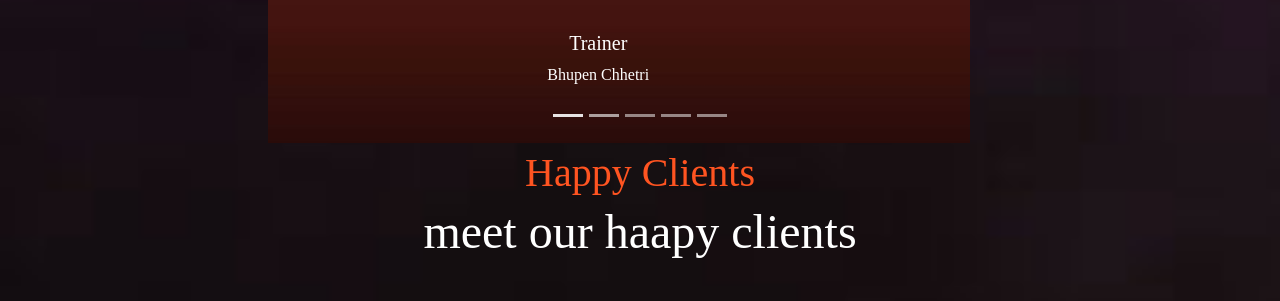
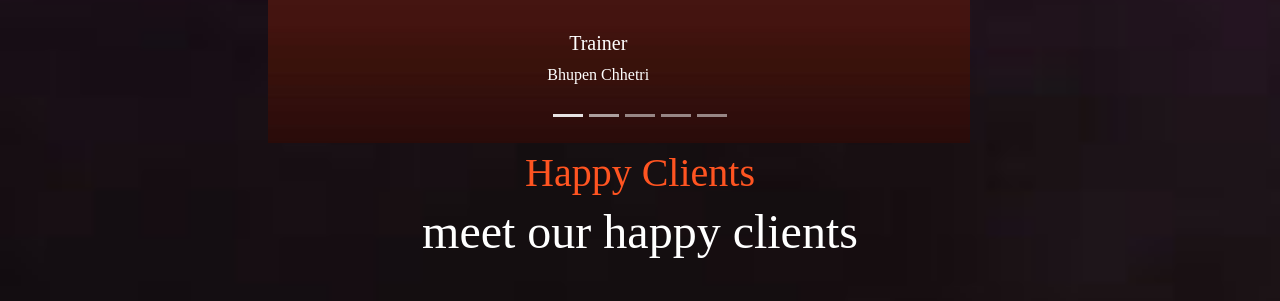
Before and after one commit to raul1258/Aesthetic-Gym-Siliguri, a plain HTML site: page index.html in a window 1280 px wide. Shown: the part 4836-5137 px from the top of the page. Drawn offline with nearby package versions, Linux system fonts and the light colour scheme; no server answers.

Commit message:
spelling error

```diff
--- a/index.html
+++ b/index.html
@@ -408,7 +408,7 @@
 
    <div class="heading">
       <span>Happy Clients</span>
-      <h3>meet our haapy clients</h3>
+      <h3>meet our happy clients</h3>
    </div>
 
    <div class="container">
```
